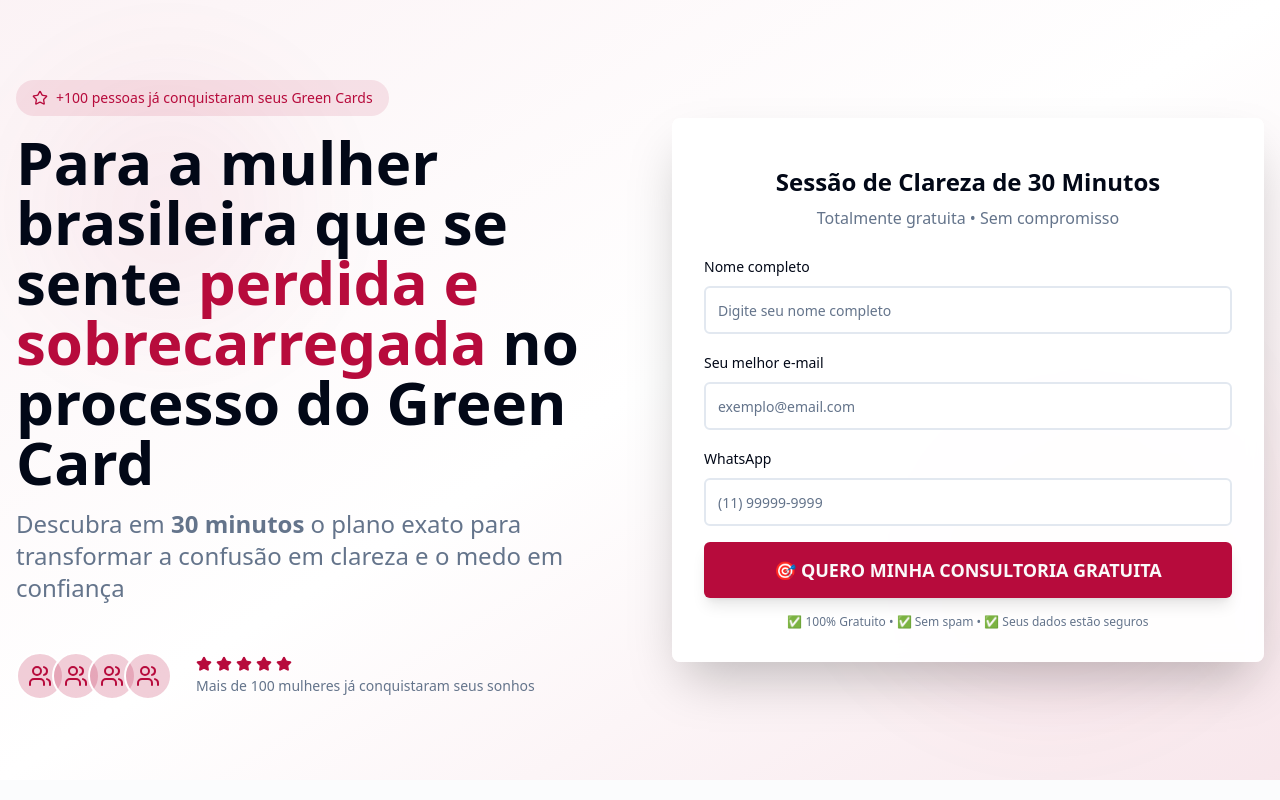
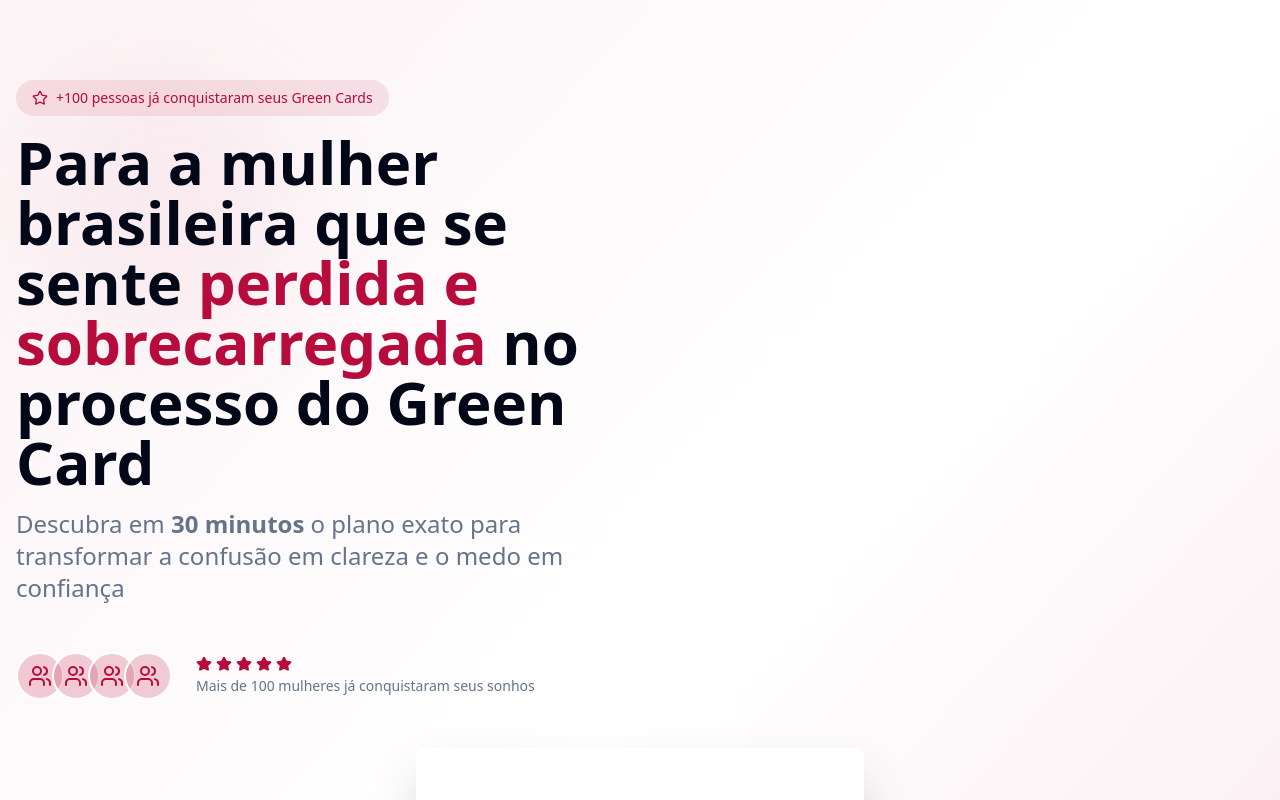
Before and after one commit to vitorprofissional/gleice-green-path, a React (Vite) app: page / in a window 1280 px wide. Shown: the top 800 px of the page. Built offline with nearby package versions, Linux system fonts and the light colour scheme.

Commit message:
Refactor: Reorder form section
Reordered the form section to appear after the headline and sub-headline section in `src/components/GreenCardLanding.tsx`.

```diff
--- a/src/components/GreenCardLanding.tsx
+++ b/src/components/GreenCardLanding.tsx
@@ -107,8 +107,10 @@ const GreenCardLanding = () => {
               </div>
             </div>
 
+          </div>
+
           {/* Form Card */}
-            <Card className="relative p-4 sm:p-6 lg:p-8 shadow-2xl border-0 bg-background/95 backdrop-blur w-full order-1 lg:order-2">
+          <Card className="relative p-4 sm:p-6 lg:p-8 shadow-2xl border-0 bg-background/95 backdrop-blur w-full max-w-md mx-auto mt-8 sm:mt-12">
             <div className="absolute -top-3 sm:-top-4 left-1/2 transform -translate-x-1/2">
 
             </div>
@@ -162,7 +164,6 @@ const GreenCardLanding = () => {
               </form>
             </CardContent>
           </Card>
-          </div>
         </div>
       </section>
 
```
Lines whose indentation alone changed are shown as unchanged.
